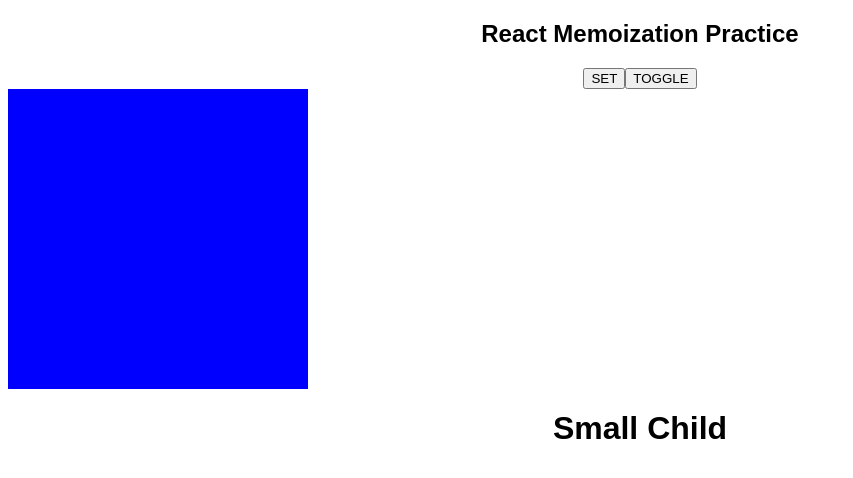
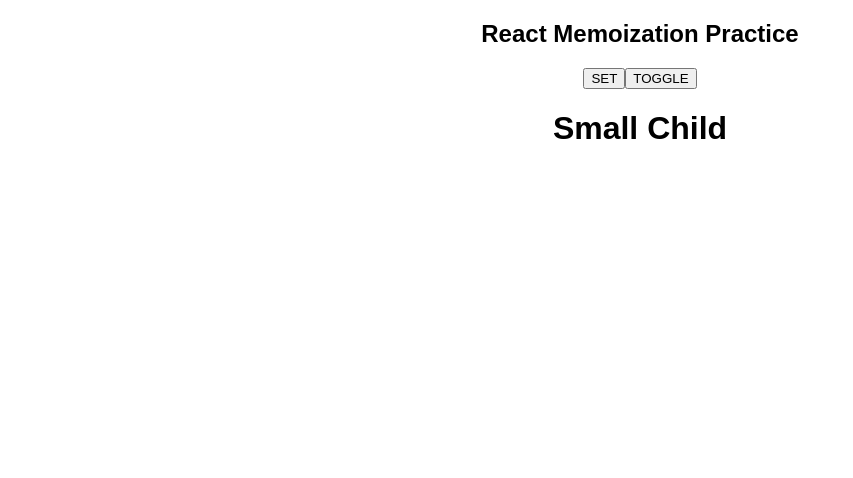
Before and after one commit to abhinavthapa1998/react-memoization-practice, a React (Create React App) app: page / in a window 1280 px wide. Shown: the top 478 px of the page, without its empty margins (0-853 px from the left). Built offline with nearby package versions, Linux system fonts and the light colour scheme.

Commit message:
Why we need useCallback Child component is called even though the other state is being changed.

```diff
--- a/src/App.js
+++ b/src/App.js
@@ -1,24 +1,24 @@
 import { memo, useMemo, useState } from "react";
 import "./styles.css";
 
-const Block = ({ changeObject, handler }) => {
+const Block = ({ changeObject }) => {
   console.log("re-render");
   const value = changeObject?.val;
   return (
     <div
-      onClick={() => handler()}
       style={{ width: 300, height: 300, background: value ? "red" : "blue" }}
     ></div>
   );
 };
 
-const SmallBlock = () => {
+const SmallBlock = ({ dummy, handler }) => {
   console.log("Small child was re-rendered");
   return <h1>Small Child</h1>;
 };
 const MemoizedSmall = memo(SmallBlock);
 export default function App() {
   const [change, setChange] = useState(false);
+  const [dummy, setDummy] = useState([]);
   // const [changeObject, setChangeObject] = useState({ val: false });
   const memoizedResult = useMemo(() => {
     return assign(change);
@@ -37,9 +37,9 @@ export default function App() {
       <h2>React Memoization Practice</h2>
       <button onClick={() => setChange(true)}>SET</button>
       <button onClick={() => setChange(!change)}>TOGGLE</button>
-      <Block changeObject={memoizedResult} handler={handler} />
+      {/* <Block changeObject={memoizedResult} /> */}
       {/* <SmallBlock /> */}
-      <MemoizedSmall />
+      <MemoizedSmall dummy={dummy} handler={handler} />
     </div>
   );
 }
```
